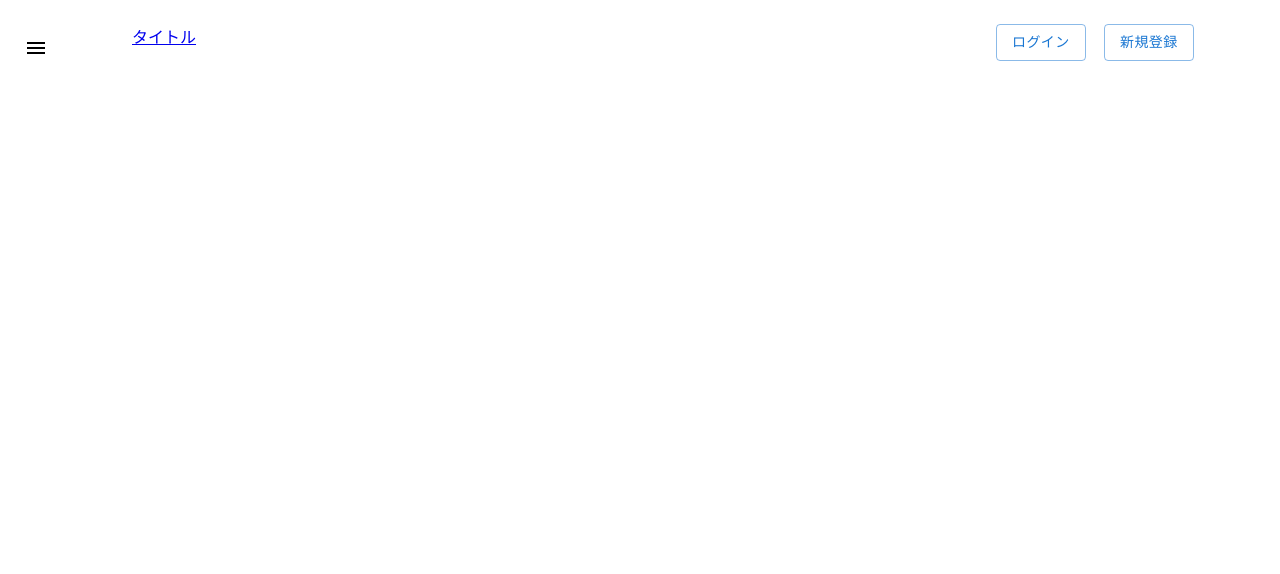
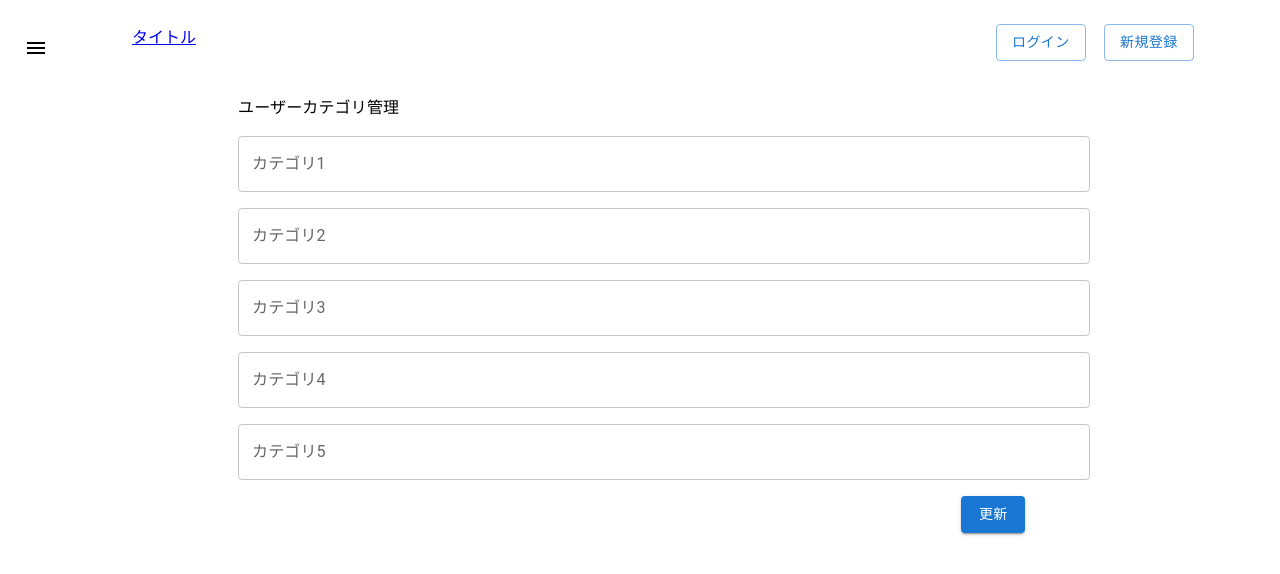
Before and after one commit to ke-kishimoto/opencourt-frontend, a React (Create React App) app: page /userCategory in a window 1280 px wide. Before the commit this address had no page. Shown: the top 574 px of the page. Built offline with nearby package versions, Linux system fonts and the light colour scheme.

Commit message:
ユーザーカテゴリ管理追加

```diff
--- a/src/App.js
+++ b/src/App.js
@@ -12,6 +12,7 @@ import TemplateManagement from './pages/TemplateManagement';
 import EventDetail from './pages/EventDetail';
 import PrivacyPolicyManagement from './pages/PrivacyPolicyMnagement';
 import LogManagement from './pages/LogManagement';
+import UserCategory from './pages/UserCategory';
 
 function App() {
   return (
@@ -30,6 +31,7 @@ function App() {
           <Route path="/eventDetail/:id" element={<EventDetail/>}></Route>
           <Route path="/privacyPolicyManagement" element={<PrivacyPolicyManagement/>}></Route>
           <Route path="/logManagement" element={<LogManagement/>}></Route>
+          <Route path="/userCategory" element={<UserCategory/>}></Route>
         </Routes>
       </BrowserRouter>
     </RecoilRoot>
--- a/src/components/Header.js
+++ b/src/components/Header.js
@@ -74,6 +74,11 @@ const Header = () => {
 				>
 					ログ管理
 				</MenuItem>
+				<MenuItem
+					onClick={() => {navigate('/UserCategory')}}
+				>
+					ユーザーカテゴリ管理
+				</MenuItem>
 				<MenuItem>イベント管理</MenuItem>
 				<MenuItem
 					onClick={() => navigate('/userList')}
--- /dev/null
+++ b/src/pages/UserCategory.js
@@ -0,0 +1,62 @@
+import Container from '@mui/material/Container';
+import Typography from '@mui/material/Typography';
+import TextField from '@mui/material/TextField';
+import Button from '@mui/material/Button';
+import Grid from '@mui/material/Grid';
+
+const UserCategory = () => {
+	return (
+		<Container maxWidth={'md'}>
+			<Grid container spacing={2} margin={1}>
+				<Grid item xs={12}>
+					<Typography>ユーザーカテゴリ管理</Typography>
+				</Grid>
+				<Grid item xs={12}>
+					<TextField
+						fullWidth
+						label="カテゴリ1"
+						variant="outlined"
+					/>
+				</Grid>
+				<Grid item xs={12}>
+					<TextField
+						fullWidth
+						label="カテゴリ2"
+						variant="outlined"
+					/>
+				</Grid>
+				<Grid item xs={12}>
+					<TextField
+						fullWidth
+						label="カテゴリ3"
+						variant="outlined"
+					/>
+				</Grid>
+				<Grid item xs={12}>
+					<TextField
+						fullWidth
+						label="カテゴリ4"
+						variant="outlined"
+					/>
+				</Grid>
+				<Grid item xs={12}>
+					<TextField
+						fullWidth
+						label="カテゴリ5"
+						variant="outlined"
+					/>
+				</Grid>
+				<Grid item xs={10}/>
+				<Grid item xs={2}>
+					<Button
+						variant="contained"
+					>
+						更新
+					</Button>
+				</Grid>
+			</Grid>
+		</Container>
+	)
+}
+
+export default UserCategory;
```
